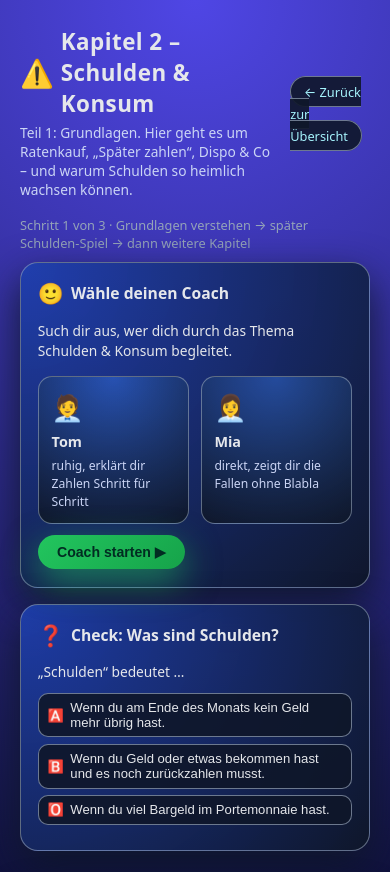
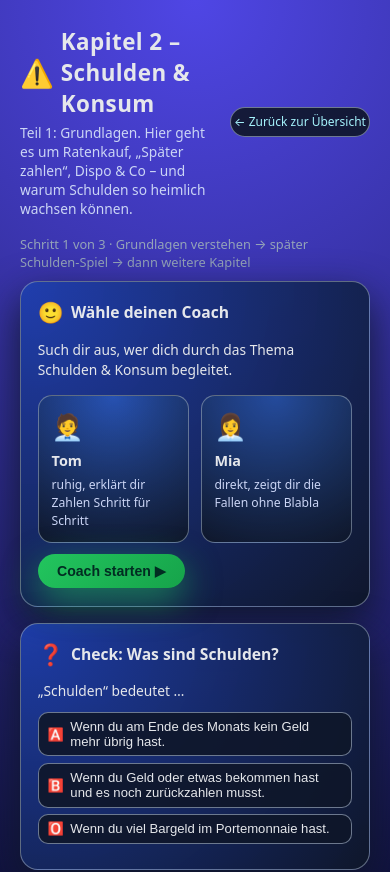
Before and after one commit to nagel-physik/LP-App, a plain HTML site: page schulden_intro.html in a window 390 px wide. Shown: the top 872 px of the page. Drawn offline with Linux system fonts and the light colour scheme.

Commit message:
Add files via upload
erneuert

```diff
--- a/schulden_intro.html
+++ b/schulden_intro.html
@@ -57,10 +57,26 @@
   border-radius: 999px;
   border: 1px solid rgba(148,163,184,0.7);
   background: rgba(15,23,42,0.9);
+
+  white-space: nowrap;
+  display: inline-flex;
+  align-items: center;
+  justify-content: center;
+  max-width: 100%;
+  overflow: hidden;
+  text-overflow: ellipsis;
 }
 
 .top-bar-right a:hover {
   border-color: #38bdf8;
+}
+
+@media (max-width: 480px) {
+  .top-bar-right a {
+    font-size: 0.75rem;
+    padding: 0.35rem 0.75rem;
+    max-width: 140px;
+  }
 }
 
     .step-label {
```
Lines whose indentation alone changed are shown as unchanged.
